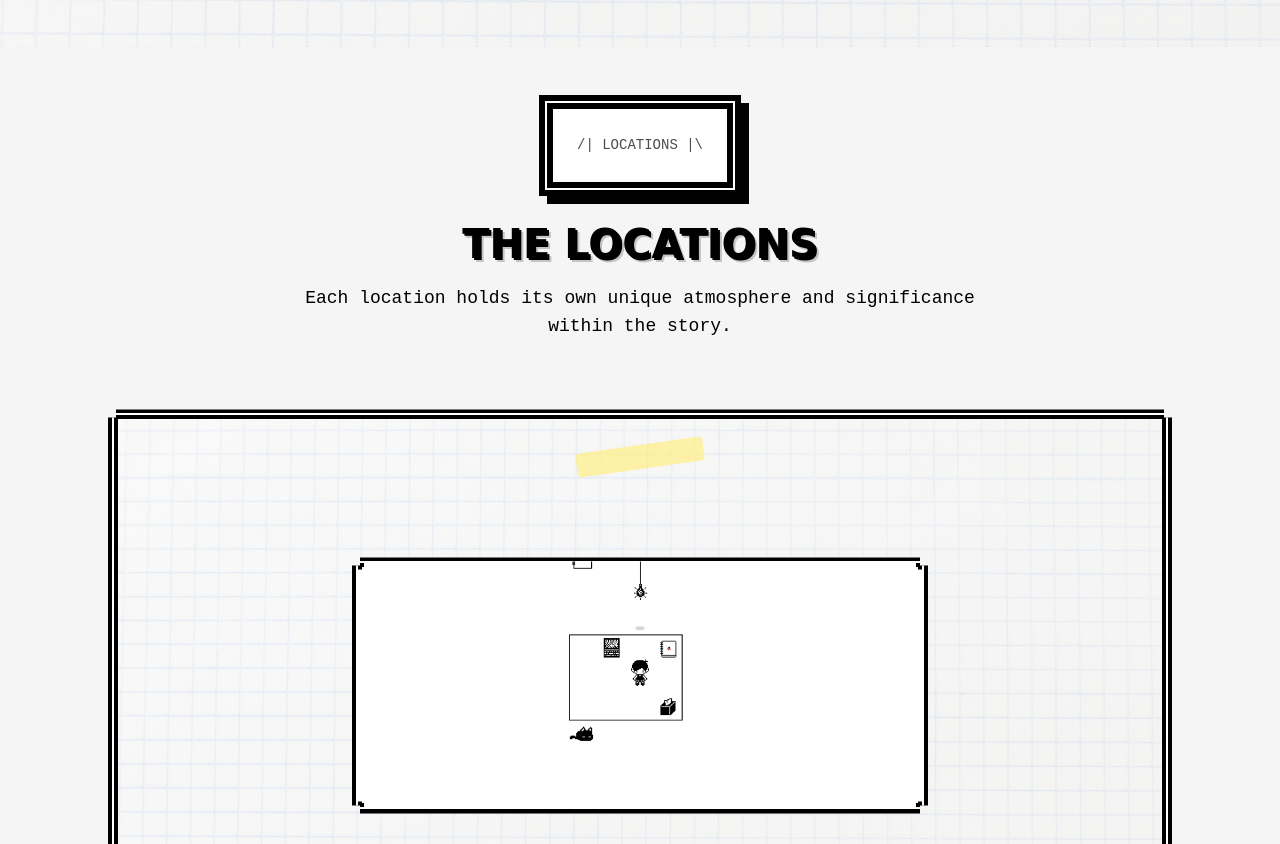
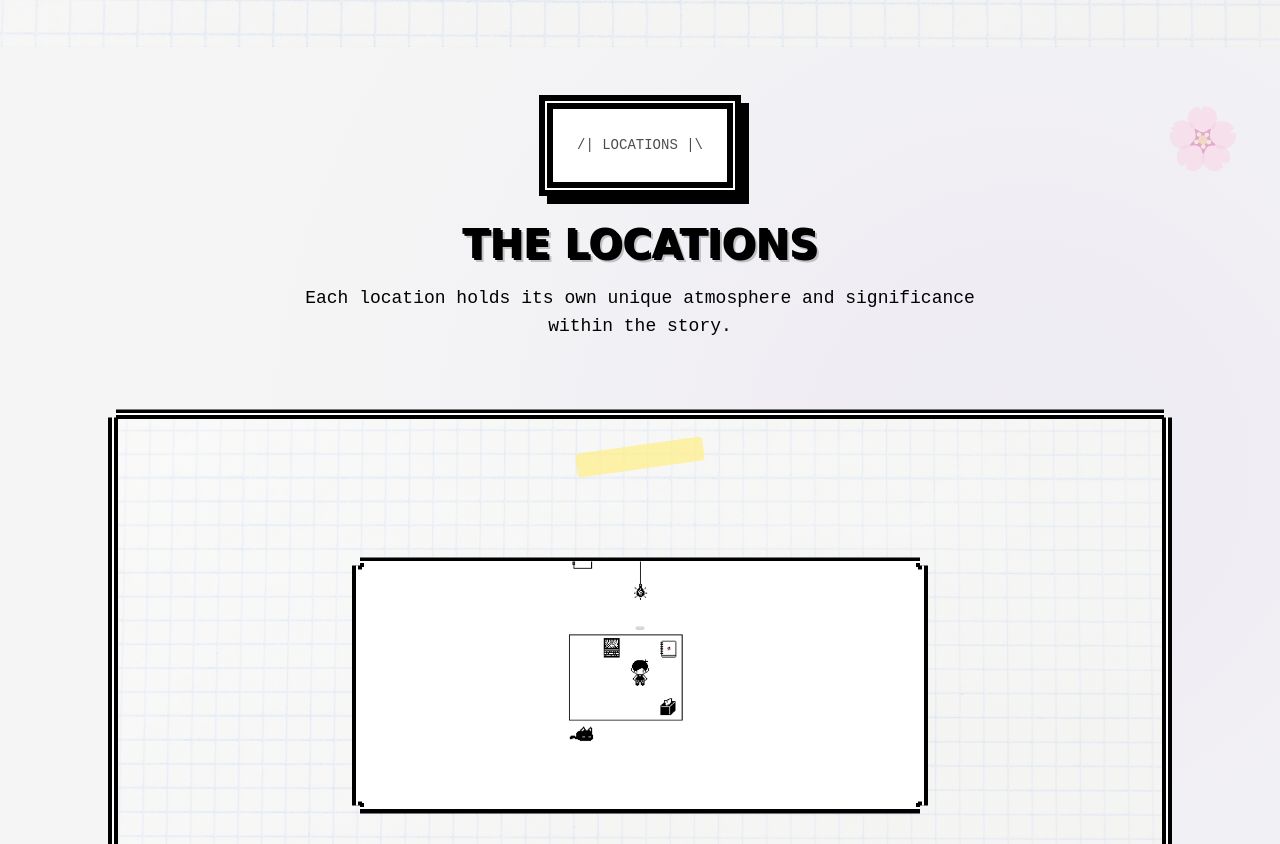
Before and after one commit to florixak/omori-headspace, a Next.js app: page / in a window 1280 px wide. Shown: the part 3529-4373 px from the top of the page. Built offline with nearby package versions, Linux system fonts and the light colour scheme.

Commit message:
Add decorative background and floating icon to Locations
Introduced radial gradient backgrounds and a floating flower emoji to enhance the visual appeal of the Locations section. These changes improve the aesthetics without affecting functionality.

```diff
--- a/components/locations.tsx
+++ b/components/locations.tsx
@@ -73,10 +73,19 @@ const Locations = () => {
   return (
     <section
       id="locations"
-      className={`min-h-screen flex items-center justify-center py-12 ${
+      className={`relative min-h-screen flex items-center justify-center py-12 ${
         isMobile ? "px-6" : ""
       }`}
+      style={{
+        backgroundImage: `
+      radial-gradient(circle at 20% 80%, rgba(147, 112, 219, 0.08), transparent 40%),
+      radial-gradient(circle at 80% 20%, rgba(147, 112, 219, 0.08), transparent 40%)
+    `,
+      }}
     >
+      <div className="absolute top-20 right-10 text-6xl opacity-30 float">
+        🌸
+      </div>
       <div className="max-w-screen mx-auto">
         <div className="text-center">
           <div className="battle-box inline-block mb-6">
```
